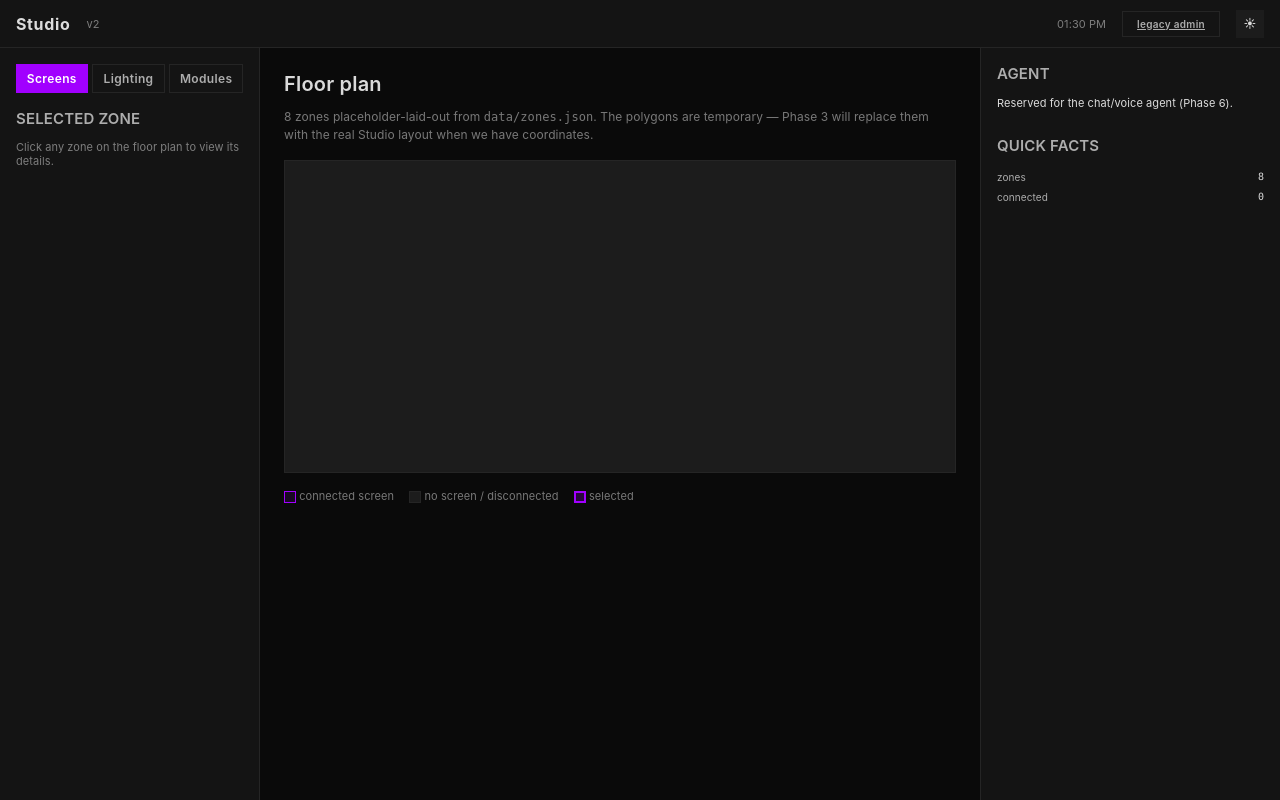
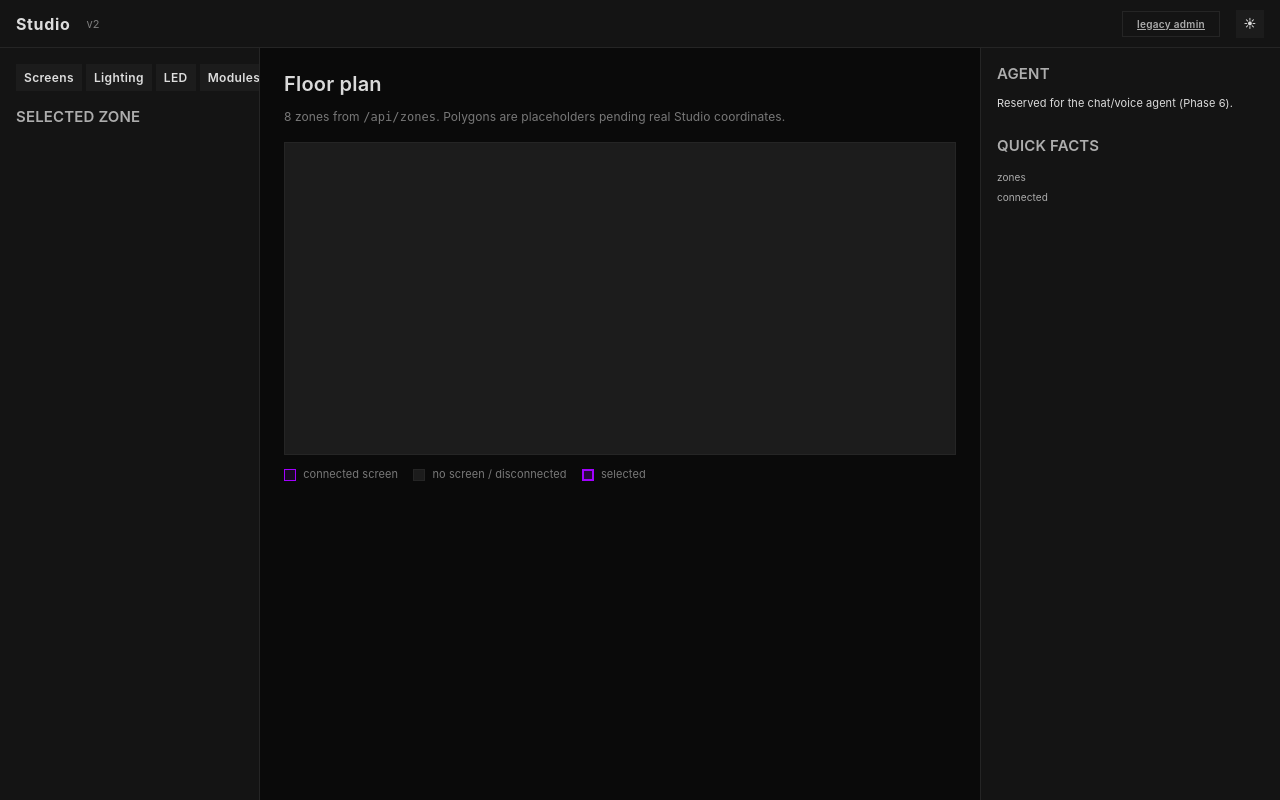
Before and after one commit to GenAIStudioSthlm/screen-mgr, a FastAPI app: page /admin/v2 in a window 1280 px wide. Run offline with FastAPI, Linux system fonts and the light colour scheme.

Commit message:
Phase 4 scaffold — split /admin/v2 into shell + partials + views
Sets the modular foundation explicitly called out in TASKS/PLAN_REDESIGN.md:
the v2 admin is never a monolith; each domain (Screens, Lighting,
LED Screens, Modules) is its own template + JS unit. The shell only
knows the *list* of views, not their internals.

New layout:
  templates/admin/v2/
    ├── index.html              # shell only
    ├── partials/floorplan.html # reusable SVG (used by all views)
    └── views/
        ├── screens.html        # stubs for now
        ├── lighting.html
        ├── led_screens.html
        └── modules.html
  static/css/
    ├── design-tokens.css       # unchanged
    └── v2.css                  # layout + floor plan (new)
  static/javascript/v2/
    └── shell.js                # the studioShell() Alpine factory

Sidebar now has 4 view tabs (Screens / Lighting / LED / Modules);
each renders its respective view stub. Floor plan, selected-zone card,
header, and theme toggle continue to work as before.

Also updated PLAN_REDESIGN.md Phase 4 with:
  - the per-view rules (self-contained scope, one file per view)
  - Phase 4-bis "modules as consumable primitives" architectural note
    (url/text/picture/etc. can be composed by larger modules via
    registry.get(...).get_screen_url(...))

Next: build the four views one at a time, each its own commit.

Co-Authored-By: Claude Opus 4.7 (1M context) <noreply@anthropic.com>

```diff
--- /dev/null
+++ b/static/css/v2.css
@@ -0,0 +1,127 @@
+/* v2.css — page-level layout and floor-plan styling for /admin/v2.
+   Sits on top of design-tokens.css; only loaded by the v2 shell. */
+
+body.studio-shell .v2-grid {
+  display: grid;
+  grid-template-columns: 260px 1fr 300px;
+  grid-template-rows: 48px 1fr;
+  grid-template-areas:
+    "header header header"
+    "sidebar main controls";
+  min-height: 100vh;
+}
+
+body.studio-shell .v2-header {
+  grid-area: header;
+  display: flex; align-items: center; gap: var(--s-4);
+  padding: 0 var(--s-4);
+  background: var(--panel);
+  border-bottom: 1px solid var(--border);
+}
+
+body.studio-shell .v2-sidebar {
+  grid-area: sidebar;
+  background: var(--panel);
+  border-right: 1px solid var(--border);
+  padding: var(--s-4);
+  overflow-y: auto;
+  display: flex; flex-direction: column; gap: var(--s-4);
+}
+
+body.studio-shell .v2-main {
+  grid-area: main;
+  padding: var(--s-5);
+  overflow: auto;
+}
+
+body.studio-shell .v2-controls {
+  grid-area: controls;
+  background: var(--panel);
+  border-left: 1px solid var(--border);
+  padding: var(--s-4);
+  color: var(--text-dim);
+  font-size: 11px;
+}
+
+/* sidebar nav */
+body.studio-shell .view-toggle {
+  display: flex; gap: var(--s-1);
+}
+body.studio-shell .view-toggle .btn { flex: 1; padding: 6px 8px; }
+
+/* selected-zone card */
+body.studio-shell .selected-card {
+  background: var(--card);
+  border: 1px solid var(--border);
+  padding: var(--s-3);
+}
+body.studio-shell .field-row {
+  display: flex; justify-content: space-between; align-items: center;
+  padding: 4px 0;
+  font-size: 11px;
+  color: var(--text-mid);
+}
+body.studio-shell .field-row .val {
+  color: var(--text);
+  font-family: var(--font-mono);
+}
+body.studio-shell .dot {
+  display: inline-block; width: 7px; height: 7px; border-radius: 50%;
+  vertical-align: middle; margin-right: 4px;
+}
+body.studio-shell .dot.ok  { background: var(--ok); }
+body.studio-shell .dot.dim { background: var(--text-dim); }
+
+/* floor plan */
+body.studio-shell .floorplan-wrap {
+  background: var(--card);
+  border: 1px solid var(--border);
+  padding: var(--s-4);
+}
+body.studio-shell .floorplan {
+  width: 100%;
+  height: auto;
+  display: block;
+}
+body.studio-shell .zone-shape {
+  fill: var(--card);
+  stroke: var(--border);
+  stroke-width: 1.5;
+  cursor: pointer;
+  transition: fill var(--dur) var(--ease), stroke var(--dur) var(--ease);
+}
+body.studio-shell .zone-shape:hover { fill: var(--hover); stroke: var(--text-dim); }
+body.studio-shell .zone-shape.connected { fill: rgba(161, 0, 255, 0.10); stroke: var(--brand); }
+body.studio-shell .zone-shape.selected  { stroke: var(--brand); stroke-width: 3; fill: rgba(161, 0, 255, 0.20); }
+body.studio-shell .zone-label {
+  fill: var(--text);
+  font-family: var(--font);
+  font-size: 12px;
+  font-weight: 600;
+  text-anchor: middle;
+  dominant-baseline: middle;
+  pointer-events: none;
+  user-select: none;
+}
+body.studio-shell .zone-sublabel {
+  fill: var(--text-dim);
+  font-family: var(--font);
+  font-size: 9px;
+  text-anchor: middle;
+  pointer-events: none;
+  user-select: none;
+}
+
+body.studio-shell .floorplan-legend {
+  margin-top: var(--s-3);
+  font-size: 11px;
+  color: var(--text-dim);
+}
+body.studio-shell .floorplan-swatch {
+  display: inline-block; width: 12px; height: 12px;
+  vertical-align: middle; margin-right: var(--s-1);
+}
+body.studio-shell .floorplan-swatch.connected { background: rgba(161,0,255,0.10); border: 1px solid var(--brand); }
+body.studio-shell .floorplan-swatch.idle      { background: var(--card); border: 1px solid var(--border); }
+body.studio-shell .floorplan-swatch.selected  { background: rgba(161,0,255,0.20); border: 2px solid var(--brand); }
+body.studio-shell .floorplan-legend .floorplan-swatch + .floorplan-swatch { margin-left: var(--s-3); }
--- /dev/null
+++ b/static/javascript/v2/shell.js
@@ -0,0 +1,56 @@
+/* shell.js — Alpine x-data factory for the /admin/v2 layout.
+ *
+ * Responsibilities:
+ *   - Holds the list of zones (polled from /api/zones every 8s)
+ *   - Holds the currently selected zone
+ *   - Holds the active sidebar view ('screens' | 'lighting' | 'led_screens' | 'modules')
+ *   - Runs the header clock
+ *
+ * Stays small on purpose. Per-domain logic (light controls, screen content,
+ * LED service, modules registry) lives in views/<name>.js, each managing
+ * its own Alpine sub-scope. The shell never reaches into a view.
+ */
+function studioShell() {
+  return {
+    zones: [],
+    selected: null,
+    view: 'screens',
+    clock: '',
+    _zoneTimer: null,
+
+    async load() {
+      this.startClock();
+      await this.refreshZones();
+    },
+
+    async refreshZones() {
+      try {
+        const r = await fetch('/api/zones');
+        const d = await r.json();
+        this.zones = d.zones || [];
+        if (this.selected) {
+          this.selected = this.zones.find(z => z.id === this.selected.id) || null;
+        }
+      } catch (e) {
+        console.error('zones load failed', e);
+      }
+      clearTimeout(this._zoneTimer);
+      this._zoneTimer = setTimeout(() => this.refreshZones(), 8000);
+    },
+
+    select(z) {
+      this.selected = z;
+    },
+
+    startClock() {
+      const t = () => {
+        const d = new Date();
+        this.clock = d.toLocaleTimeString([], { hour: '2-digit', minute: '2-digit' });
+      };
+      t();
+      setInterval(t, 1000);
+    },
+  };
+}
+
+window.studioShell = studioShell;
--- a/templates/admin/v2/index.html
+++ b/templates/admin/v2/index.html
@@ -5,119 +5,16 @@
   <meta name="viewport" content="width=device-width,initial-scale=1">
   <title>Studio · v2</title>
   <link rel="stylesheet" href="/static/css/design-tokens.css?v={{ app_version }}">
+  <link rel="stylesheet" href="/static/css/v2.css?v={{ app_version }}">
   <script defer src="https://cdn.jsdelivr.net/npm/alpinejs@3.x.x/dist/cdn.min.js"></script>
   <script defer src="/static/javascript/studio-theme.js?v={{ app_version }}"></script>
-  <style>
-    /* Layout grid + chrome scoped to this page */
-    body.studio-shell .v2-grid {
-      display: grid;
-      grid-template-columns: 260px 1fr 300px;
-      grid-template-rows: 48px 1fr;
-      grid-template-areas:
-        "header header header"
-        "sidebar main controls";
-      min-height: 100vh;
-    }
-    body.studio-shell .v2-header {
-      grid-area: header;
-      display: flex; align-items: center; gap: var(--s-4);
-      padding: 0 var(--s-4);
-      background: var(--panel);
-      border-bottom: 1px solid var(--border);
-    }
-    body.studio-shell .v2-sidebar {
-      grid-area: sidebar;
-      background: var(--panel);
-      border-right: 1px solid var(--border);
-      padding: var(--s-4);
-      overflow-y: auto;
-    }
-    body.studio-shell .v2-main {
-      grid-area: main;
-      padding: var(--s-5);
-      overflow: auto;
-    }
-    body.studio-shell .v2-controls {
-      grid-area: controls;
-      background: var(--panel);
-      border-left: 1px solid var(--border);
-      padding: var(--s-4);
-      color: var(--text-dim);
-      font-size: 11px;
-    }
-
-    /* View toggle */
-    body.studio-shell .view-toggle {
-      display: flex; gap: var(--s-1);
-      margin-bottom: var(--s-4);
-    }
-    body.studio-shell .view-toggle .btn { flex: 1; padding: 6px 8px; }
-
-    /* Floor plan */
-    body.studio-shell .floorplan-wrap {
-      background: var(--card);
-      border: 1px solid var(--border);
-      padding: var(--s-4);
-    }
-    body.studio-shell .floorplan {
-      width: 100%;
-      height: auto;
-      display: block;
-    }
-    body.studio-shell .zone-shape {
-      fill: var(--card);
-      stroke: var(--border);
-      stroke-width: 1.5;
-      cursor: pointer;
-      transition: fill var(--dur) var(--ease), stroke var(--dur) var(--ease);
-    }
-    body.studio-shell .zone-shape:hover { fill: var(--hover); stroke: var(--text-dim); }
-    body.studio-shell .zone-shape.connected { fill: rgba(161, 0, 255, 0.10); stroke: var(--brand); }
-    body.studio-shell .zone-shape.selected   { stroke: var(--brand); stroke-width: 3; fill: rgba(161, 0, 255, 0.20); }
-    body.studio-shell .zone-label {
-      fill: var(--text);
-      font-family: var(--font);
-      font-size: 12px;
-      font-weight: 600;
-      text-anchor: middle;
-      dominant-baseline: middle;
-      pointer-events: none;
-      user-select: none;
-    }
-    body.studio-shell .zone-sublabel {
-      fill: var(--text-dim);
-      font-family: var(--font);
-      font-size: 9px;
-      text-anchor: middle;
-      pointer-events: none;
-      user-select: none;
-    }
-
-    body.studio-shell .selected-card {
-      background: var(--card);
-      border: 1px solid var(--border);
-      padding: var(--s-3);
-      margin-top: var(--s-3);
-    }
-    body.studio-shell .field-row {
-      display: flex; justify-content: space-between; align-items: center;
-      padding: 4px 0;
-      font-size: 11px;
-      color: var(--text-mid);
-    }
-    body.studio-shell .field-row .val {
-      color: var(--text);
-      font-family: var(--font-mono);
-    }
-    body.studio-shell .dot { display: inline-block; width: 7px; height: 7px; border-radius: 50%; vertical-align: middle; margin-right: 4px; }
-    body.studio-shell .dot.ok  { background: var(--ok); }
-    body.studio-shell .dot.dim { background: var(--text-dim); }
-  </style>
+  <script defer src="/static/javascript/v2/shell.js?v={{ app_version }}"></script>
 </head>
-<body class="studio-shell" x-data="v2App()" x-init="load()">
+<body class="studio-shell" x-data="studioShell()" x-init="load()">
 
   <div class="v2-grid">
 
+    {# ---------- HEADER ---------- #}
     <header class="v2-header">
       <div style="font-weight:700;letter-spacing:0.04em">Studio</div>
       <div style="font-size:11px;color:var(--text-dim)">v2</div>
@@ -127,158 +24,70 @@
       <button id="studio-theme-toggle" class="btn btn-icon" aria-label="Toggle theme">☀</button>
     </header>
 
+    {# ---------- SIDEBAR ---------- #}
     <aside class="v2-sidebar">
+
       <div class="view-toggle">
-        <button class="btn"
-          :class="view === 'screens' ? 'btn-brand' : 'btn-ghost'"
-          @click="view='screens'">Screens</button>
-        <button class="btn"
-          :class="view === 'lighting' ? 'btn-brand' : 'btn-ghost'"
-          @click="view='lighting'">Lighting</button>
-        <button class="btn"
-          :class="view === 'modules' ? 'btn-brand' : 'btn-ghost'"
-          @click="view='modules'">Modules</button>
+        <button class="btn" :class="view === 'screens'    ? 'btn-brand' : 'btn-ghost'" @click="view='screens'">Screens</button>
+        <button class="btn" :class="view === 'lighting'   ? 'btn-brand' : 'btn-ghost'" @click="view='lighting'">Lighting</button>
+        <button class="btn" :class="view === 'led_screens'? 'btn-brand' : 'btn-ghost'" @click="view='led_screens'">LED</button>
+        <button class="btn" :class="view === 'modules'    ? 'btn-brand' : 'btn-ghost'" @click="view='modules'">Modules</button>
       </div>
 
+      <div>
         <h2>Selected zone</h2>
-
         <div x-show="!selected" style="color:var(--text-dim);font-size:11px">
           Click any zone on the floor plan to view its details.
         </div>
-
         <template x-if="selected">
           <div class="selected-card">
             <h3 style="margin-bottom:var(--s-2)" x-text="selected.name"></h3>
-          <div class="field-row">
-            <span>id</span>
-            <span class="val" x-text="selected.id"></span>
-          </div>
-          <div class="field-row">
-            <span>screen</span>
-            <span class="val" x-text="selected.screen ? '#' + selected.screen.id + ' — ' + selected.screen.type : '—'"></span>
-          </div>
-          <div class="field-row">
-            <span>connected</span>
+            <div class="field-row"><span>id</span>          <span class="val" x-text="selected.id"></span></div>
+            <div class="field-row"><span>screen</span>      <span class="val" x-text="selected.screen ? '#' + selected.screen.id + ' — ' + selected.screen.type : '—'"></span></div>
+            <div class="field-row"><span>connected</span>
               <span class="val">
                 <span class="dot" :class="selected.screen?.connected ? 'ok' : 'dim'"></span>
                 <span x-text="selected.screen?.connected ? (selected.screen.client_host || 'yes') : 'no'"></span>
               </span>
             </div>
-          <div class="field-row">
-            <span>light group</span>
-            <span class="val" x-text="selected.light_group_id || '—'"></span>
-          </div>
-          <div class="field-row">
-            <span>area</span>
-            <span class="val" x-text="selected.area_label || '—'"></span>
-          </div>
-          <div style="margin-top:var(--s-3);font-size:11px;color:var(--text-dim)">
-            Phase 4 will add per-zone Screens / Lighting / Modules editing here.
-          </div>
+            <div class="field-row"><span>light group</span> <span class="val" x-text="selected.light_group_id || '—'"></span></div>
+            <div class="field-row"><span>area</span>        <span class="val" x-text="selected.area_label || '—'"></span></div>
           </div>
         </template>
+      </div>
 
-      <div x-show="view === 'modules'" style="margin-top:var(--s-4);color:var(--text-dim);font-size:11px">
-        Per-zone modules view also lands in Phase 4.
+      <div>
+        <h2 x-text="view + ' view'"></h2>
+        <div x-show="view === 'screens'">{% include "admin/v2/views/screens.html" %}</div>
+        <div x-show="view === 'lighting'">{% include "admin/v2/views/lighting.html" %}</div>
+        <div x-show="view === 'led_screens'">{% include "admin/v2/views/led_screens.html" %}</div>
+        <div x-show="view === 'modules'">{% include "admin/v2/views/modules.html" %}</div>
       </div>
+
     </aside>
 
+    {# ---------- MAIN ---------- #}
     <main class="v2-main">
       <h1>Floor plan</h1>
       <p style="color:var(--text-dim);font-size:12px">
-        8 zones placeholder-laid-out from <code>data/zones.json</code>. The polygons are temporary — Phase 3 will replace
-        them with the real Studio layout when we have coordinates.
+        8 zones from <code>/api/zones</code>. Polygons are placeholders pending real Studio coordinates.
       </p>
-
-      <div class="floorplan-wrap" style="margin-top:var(--s-4)">
-        <svg class="floorplan" viewBox="0 0 960 420" preserveAspectRatio="xMidYMid meet" role="img" aria-label="Studio floor plan">
-          <template x-for="z in zones" :key="z.id">
-            <g>
-              <polygon
-                :class="'zone-shape ' + (selected?.id === z.id ? 'selected ' : '') + (z.screen?.connected ? 'connected ' : '')"
-                :points="z.polygon.map(p => p.join(',')).join(' ')"
-                @click="select(z)"
-              />
-              <text
-                class="zone-label"
-                :x="z.label_xy[0]"
-                :y="z.label_xy[1] - 6"
-                x-text="z.name"
-              ></text>
-              <text
-                class="zone-sublabel"
-                :x="z.label_xy[0]"
-                :y="z.label_xy[1] + 9"
-                x-text="(z.screen?.type || '—') + (z.screen?.connected ? ' · live' : '')"
-              ></text>
-            </g>
-          </template>
-        </svg>
-      </div>
-
-      <div style="margin-top:var(--s-4);color:var(--text-dim);font-size:11px">
-        <span style="display:inline-block;width:12px;height:12px;background:rgba(161,0,255,0.10);border:1px solid var(--brand);vertical-align:middle"></span>
-        connected screen
-        <span style="display:inline-block;width:12px;height:12px;background:var(--card);border:1px solid var(--border);vertical-align:middle;margin-left:var(--s-3)"></span>
-        no screen / disconnected
-        <span style="display:inline-block;width:12px;height:12px;background:rgba(161,0,255,0.20);border:2px solid var(--brand);vertical-align:middle;margin-left:var(--s-3)"></span>
-        selected
+      <div style="margin-top:var(--s-4)">
+        {% include "admin/v2/partials/floorplan.html" %}
       </div>
     </main>
 
+    {# ---------- RIGHT PANEL (reserved for agent) ---------- #}
     <aside class="v2-controls">
       <h2>Agent</h2>
       <p>Reserved for the chat/voice agent (Phase 6).</p>
 
       <h2 style="margin-top:var(--s-5)">Quick facts</h2>
-      <div class="field-row" style="font-size:10px">
-        <span>zones</span><span class="val" x-text="zones.length"></span>
-      </div>
-      <div class="field-row" style="font-size:10px">
-        <span>connected</span>
-        <span class="val" x-text="zones.filter(z => z.screen?.connected).length"></span>
-      </div>
+      <div class="field-row" style="font-size:10px"><span>zones</span><span class="val" x-text="zones.length"></span></div>
+      <div class="field-row" style="font-size:10px"><span>connected</span><span class="val" x-text="zones.filter(z => z.screen?.connected).length"></span></div>
     </aside>
 
   </div>
 
-  <script>
-    function v2App() {
-      return {
-        zones: [],
-        selected: null,
-        view: 'screens',
-        clock: '',
-        _timer: null,
-        async load() {
-          this.startClock();
-          try {
-            const r = await fetch('/api/zones');
-            const d = await r.json();
-            this.zones = d.zones || [];
-            // re-select if we had one
-            if (this.selected) {
-              this.selected = this.zones.find(z => z.id === this.selected.id) || null;
-            }
-          } catch (e) {
-            console.error('zones load failed', e);
-          }
-          clearTimeout(this._timer);
-          this._timer = setTimeout(() => this.load(), 8000);
-        },
-        select(z) {
-          this.selected = z;
-        },
-        startClock() {
-          const t = () => {
-            const d = new Date();
-            this.clock = d.toLocaleTimeString([], { hour: '2-digit', minute: '2-digit' });
-          };
-          t(); setInterval(t, 1000);
-        },
-      };
-    }
-  </script>
-
 </body>
 </html>
--- /dev/null
+++ b/templates/admin/v2/partials/floorplan.html
@@ -0,0 +1,31 @@
+{# Reusable SVG floor plan partial.
+   Expects an Alpine scope exposing:
+     - zones    : list from /api/zones
+     - selected : currently selected zone or null
+     - select(zone) : selector
+   Lives independently of which view is active in the sidebar so all views
+   can keep the floor plan visible.
+#}
+<div class="floorplan-wrap">
+  <svg class="floorplan" viewBox="0 0 960 420" preserveAspectRatio="xMidYMid meet"
+       role="img" aria-label="Studio floor plan">
+    <template x-for="z in zones" :key="z.id">
+      <g>
+        <polygon
+          :class="'zone-shape ' + (selected?.id === z.id ? 'selected ' : '') + (z.screen?.connected ? 'connected ' : '')"
+          :points="z.polygon.map(p => p.join(',')).join(' ')"
+          @click="select(z)"
+        />
+        <text class="zone-label"    :x="z.label_xy[0]" :y="z.label_xy[1] - 6" x-text="z.name"></text>
+        <text class="zone-sublabel" :x="z.label_xy[0]" :y="z.label_xy[1] + 9"
+              x-text="(z.screen?.type || '—') + (z.screen?.connected ? ' · live' : '')"></text>
+      </g>
+    </template>
+  </svg>
+</div>
+
+<div class="floorplan-legend">
+  <span class="floorplan-swatch connected"></span> connected screen
+  <span class="floorplan-swatch idle"></span> no screen / disconnected
+  <span class="floorplan-swatch selected"></span> selected
+</div>
--- /dev/null
+++ b/templates/admin/v2/views/led_screens.html
@@ -0,0 +1,5 @@
+{# led_screens.html — rgbdisplay + future LED outputs. Phase 4 step 3. #}
+<div class="card" style="color:var(--text-dim);font-size:11px">
+  <h3>LED Screens view</h3>
+  <p>Coming next: rgbdisplay start/stop + content swap (clock / axolotl / other), plus a slot for any future LED panel modules — backed by <code>/api/modules/rgbdisplay/*</code>.</p>
+</div>
--- /dev/null
+++ b/templates/admin/v2/views/lighting.html
@@ -0,0 +1,5 @@
+{# lighting.html — Hue controls scoped to the selected zone. Phase 4 step 2. #}
+<div class="card" style="color:var(--text-dim);font-size:11px">
+  <h3>Lighting view</h3>
+  <p>Coming next: per-zone Hue group on/off, brightness, color picker, scene-recall buttons — backed by the existing <code>/api/modules/hue/*</code> endpoints.</p>
+</div>
--- /dev/null
+++ b/templates/admin/v2/views/modules.html
@@ -0,0 +1,5 @@
+{# modules.html — registry overview (port of today's Modules tab). Phase 4 step 4. #}
+<div class="card" style="color:var(--text-dim);font-size:11px">
+  <h3>Modules view</h3>
+  <p>Coming next: registry list with enable/disable, start/stop for service modules, "Add external module" with manifest help panel — port of <code>templates/admin/modules.html</code>.</p>
+</div>
--- /dev/null
+++ b/templates/admin/v2/views/screens.html
@@ -0,0 +1,6 @@
+{# screens.html — per-zone screen content management.
+   To be fleshed out in the screens view step of Phase 4. #}
+<div class="card" style="color:var(--text-dim);font-size:11px">
+  <h3>Screens view</h3>
+  <p>Coming next: per-zone content-type dropdown, content fields, screen connection status, and the reload-all action — all reusing the existing <code>/api/screens</code> and <code>/api/modules</code> endpoints.</p>
+</div>
```
Also changed, not shown: TASKS/PLAN_REDESIGN.md (+46 -6 lines). Lines whose indentation alone changed are shown as unchanged.
